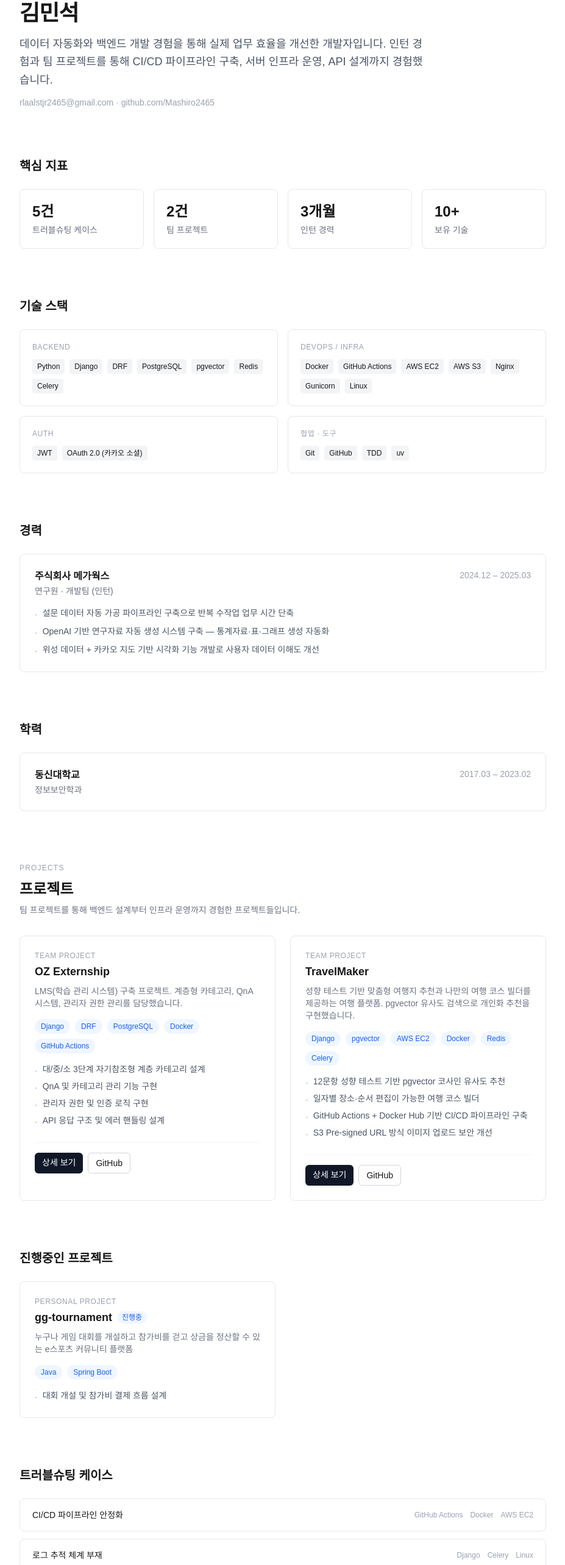
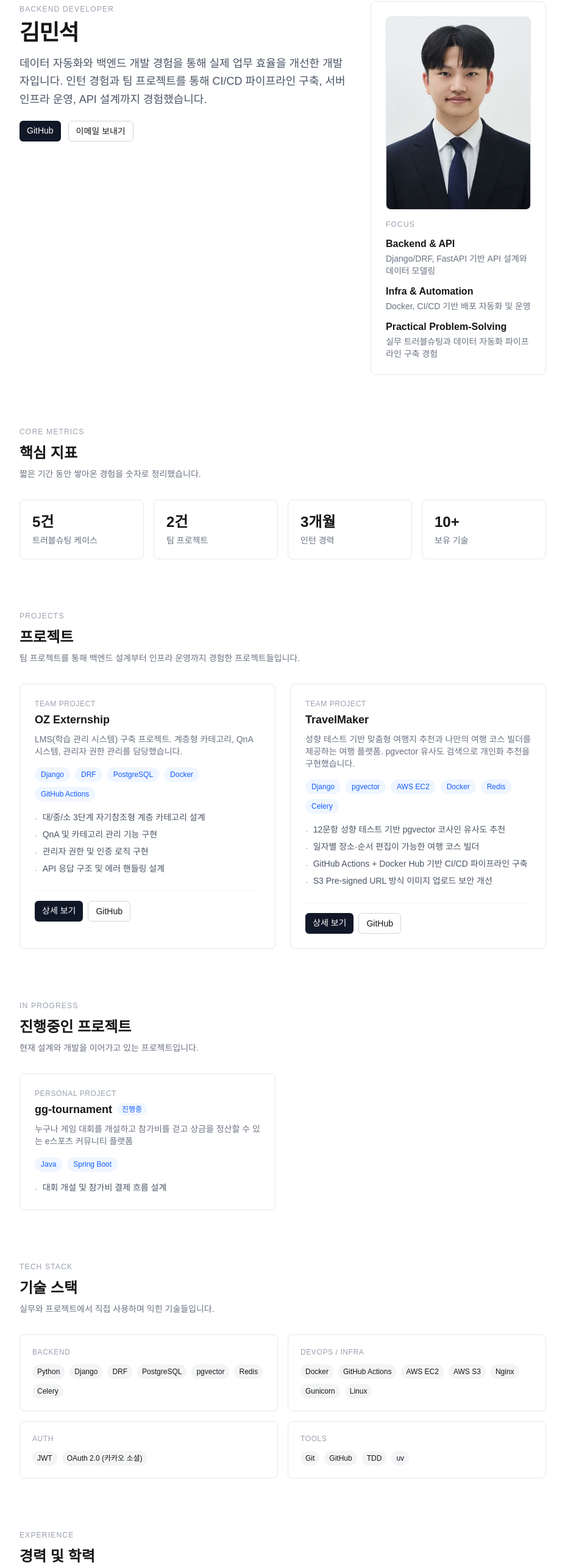
Before and after one commit to Mashiro2465/portfolio, a Next.js app: page / in a window 1280 px wide. Shown: the part 119-2685 px from the top of the page at 61% size, without its empty margins (176-1103 px from the left). Built offline with nearby package versions, Linux system fonts and the light colour scheme.

Commit message:
Hero 섹션에 라벨, 버튼, 사진, Focus 패널 추가

```diff
--- a/app/page.tsx
+++ b/app/page.tsx
@@ -1,6 +1,24 @@
 import Link from 'next/link'
+import Image from 'next/image'
 import { ProjectCard } from '@/components/ProjectCard'
+import { SectionHeader } from '@/components/SectionHeader'
+import { Badge } from '@/components/Badge'
 import { projects, inProgressProjects } from '@/lib/projects'
+
+const focusAreas = [
+  {
+    title: 'Backend & API',
+    description: 'Django/DRF, FastAPI 기반 API 설계와 데이터 모델링',
+  },
+  {
+    title: 'Infra & Automation',
+    description: 'Docker, CI/CD 기반 배포 자동화 및 운영',
+  },
+  {
+    title: 'Practical Problem-Solving',
+    description: '실무 트러블슈팅과 데이터 자동화 파이프라인 구축 경험',
+  },
+]
 
 const metrics = [
   { label: '트러블슈팅 케이스', value: '5건' },
@@ -23,7 +41,7 @@ const skills = [
     items: ['JWT', 'OAuth 2.0 (카카오 소셜)'],
   },
   {
-    category: '협업 · 도구',
+    category: 'Tools',
     items: ['Git', 'GitHub', 'TDD', 'uv'],
   },
 ]
@@ -73,26 +91,71 @@ export default function HomePage() {
   return (
     <main className="max-w-4xl mx-auto px-4 py-16 space-y-20">
       {/* Hero */}
-      <section>
-        <h1 className="text-4xl font-bold tracking-tight mb-4">김민석</h1>
+      <section className="flex flex-col md:flex-row items-start gap-8">
+        <div className="flex-1">
+          <span className="text-xs uppercase tracking-widest text-gray-400">
+            Backend Developer
+          </span>
+          <h1 className="text-4xl font-bold tracking-tight mt-2 mb-4">김민석</h1>
           <p className="text-lg text-gray-600 dark:text-gray-400 max-w-2xl leading-relaxed">
             데이터 자동화와 백엔드 개발 경험을 통해 실제 업무 효율을 개선한 개발자입니다.
             인턴 경험과 팀 프로젝트를 통해 CI/CD 파이프라인 구축, 서버 인프라 운영,
             API 설계까지 경험했습니다.
           </p>
-        <p className="text-sm text-gray-400 mt-3">
-          rlaalstjr2465@gmail.com · <a href="https://github.com/Mashiro2465" target="_blank" rel="noopener noreferrer" className="hover:underline">github.com/Mashiro2465</a>
-        </p>
+          <div className="flex gap-3 mt-5">
+            <a
+              href="https://github.com/Mashiro2465"
+              target="_blank"
+              rel="noopener noreferrer"
+              className="text-sm px-3 py-1.5 rounded-md bg-gray-900 text-white hover:bg-gray-700 dark:bg-white dark:text-gray-900 dark:hover:bg-gray-200 transition-colors"
+            >
+              GitHub
+            </a>
+            <a
+              href="mailto:rlaalstjr2465@gmail.com"
+              className="text-sm px-3 py-1.5 rounded-md border border-gray-300 dark:border-gray-600 hover:bg-gray-50 dark:hover:bg-gray-900 transition-colors"
+            >
+              이메일 보내기
+            </a>
+          </div>
+        </div>
+        <div className="w-72 shrink-0 border border-gray-200 dark:border-gray-700 rounded-lg p-6">
+          <div className="relative w-full aspect-[3/4] rounded-lg border border-gray-200 dark:border-gray-700 overflow-hidden">
+            <Image
+              src="/profile.jpg"
+              alt="김민석 프로필 사진"
+              fill
+              sizes="240px"
+              className="object-cover object-top"
+              priority
+            />
+          </div>
+          <div className="text-xs font-medium text-gray-400 uppercase tracking-widest mt-4">
+            Focus
+          </div>
+          <div className="space-y-3 mt-3">
+            {focusAreas.map(({ title, description }) => (
+              <div key={title}>
+                <h3 className="font-semibold">{title}</h3>
+                <p className="text-sm text-gray-500 mt-0.5">{description}</p>
+              </div>
+            ))}
+          </div>
+        </div>
       </section>
 
       {/* Key Metrics */}
       <section>
-        <h2 className="text-xl font-semibold mb-6">핵심 지표</h2>
+        <SectionHeader
+          label="Core Metrics"
+          title="핵심 지표"
+          description="짧은 기간 동안 쌓아온 경험을 숫자로 정리했습니다."
+        />
         <div className="grid grid-cols-2 sm:grid-cols-4 gap-4">
           {metrics.map(({ label, value }) => (
             <div
               key={label}
-              className="border border-gray-200 dark:border-gray-700 rounded-lg p-5"
+              className="border border-gray-200 dark:border-gray-700 rounded-lg p-5 transition-all duration-200 hover:shadow-md hover:-translate-y-0.5"
             >
               <div className="text-2xl font-bold">{value}</div>
               <div className="text-sm text-gray-500 mt-1">{label}</div>
@@ -101,26 +164,55 @@ export default function HomePage() {
         </div>
       </section>
 
+      {/* Projects */}
+      <section>
+        <SectionHeader
+          label="Projects"
+          title="프로젝트"
+          description="팀 프로젝트를 통해 백엔드 설계부터 인프라 운영까지 경험한 프로젝트들입니다."
+        />
+        <div className="grid grid-cols-1 md:grid-cols-2 gap-6">
+          {projects.map((project) => (
+            <ProjectCard key={project.href} {...project} />
+          ))}
+        </div>
+      </section>
+
+      {/* In Progress */}
+      <section>
+        <SectionHeader
+          label="In Progress"
+          title="진행중인 프로젝트"
+          description="현재 설계와 개발을 이어가고 있는 프로젝트입니다."
+        />
+        <div className="grid grid-cols-1 md:grid-cols-2 gap-6">
+          {inProgressProjects.map((project) => (
+            <ProjectCard key={project.title} {...project} />
+          ))}
+        </div>
+      </section>
+
       {/* Skills */}
       <section>
-        <h2 className="text-xl font-semibold mb-6">기술 스택</h2>
+        <SectionHeader
+          label="Tech Stack"
+          title="기술 스택"
+          description="실무와 프로젝트에서 직접 사용하며 익힌 기술들입니다."
+        />
         <div className="grid sm:grid-cols-2 gap-4">
           {skills.map(({ category, items }) => (
             <div
               key={category}
-              className="border border-gray-200 dark:border-gray-700 rounded-lg p-5"
+              className="border border-gray-200 dark:border-gray-700 rounded-lg p-5 transition-all duration-200 hover:shadow-md hover:-translate-y-0.5"
             >
               <div className="text-xs font-medium text-gray-400 uppercase tracking-wider mb-3">
                 {category}
               </div>
               <div className="flex flex-wrap gap-2">
                 {items.map((item) => (
-                  <span
-                    key={item}
-                    className="text-xs bg-gray-100 dark:bg-gray-800 px-2 py-1 rounded"
-                  >
+                  <Badge key={item} variant="gray" className="px-2 py-1">
                     {item}
-                  </span>
+                  </Badge>
                 ))}
               </div>
             </div>
@@ -128,14 +220,18 @@ export default function HomePage() {
         </div>
       </section>
 
-      {/* Experience */}
+      {/* Experience & Education */}
       <section>
-        <h2 className="text-xl font-semibold mb-6">경력</h2>
+        <SectionHeader
+          label="Experience"
+          title="경력 및 학력"
+          description="인턴으로 실무를 경험하고, 정보보안을 전공하며 개발의 기초를 다졌습니다."
+        />
         <div className="space-y-4">
           {experiences.map(({ company, role, period, items }) => (
             <div
               key={company}
-              className="border border-gray-200 dark:border-gray-700 rounded-lg p-6"
+              className="border border-gray-200 dark:border-gray-700 rounded-lg p-6 transition-all duration-200 hover:shadow-md hover:-translate-y-0.5"
             >
               <div className="flex items-start justify-between mb-4">
                 <div>
@@ -154,13 +250,7 @@ export default function HomePage() {
               </ul>
             </div>
           ))}
-        </div>
-      </section>
-
-      {/* Education */}
-      <section>
-        <h2 className="text-xl font-semibold mb-6">학력</h2>
-        <div className="border border-gray-200 dark:border-gray-700 rounded-lg p-6">
+          <div className="border border-gray-200 dark:border-gray-700 rounded-lg p-6 transition-all duration-200 hover:shadow-md hover:-translate-y-0.5">
             <div className="flex items-start justify-between">
               <div>
                 <h3 className="font-semibold">동신대학교</h3>
@@ -169,52 +259,29 @@ export default function HomePage() {
               <span className="text-sm text-gray-400 shrink-0 ml-4">2017.03 – 2023.02</span>
             </div>
           </div>
-      </section>
-
-      {/* Projects */}
-      <section>
-        <div className="mb-8">
-          <span className="text-xs font-medium text-gray-400 uppercase tracking-widest">
-            Projects
-          </span>
-          <h2 className="text-2xl font-bold mt-2">프로젝트</h2>
-          <p className="text-sm text-gray-500 mt-2 max-w-2xl">
-            팀 프로젝트를 통해 백엔드 설계부터 인프라 운영까지 경험한 프로젝트들입니다.
-          </p>
-        </div>
-        <div className="grid grid-cols-1 md:grid-cols-2 gap-6">
-          {projects.map((project) => (
-            <ProjectCard key={project.href} {...project} />
-          ))}
-        </div>
-      </section>
-
-      {/* In Progress */}
-      <section>
-        <h2 className="text-xl font-semibold mb-6">진행중인 프로젝트</h2>
-        <div className="grid grid-cols-1 md:grid-cols-2 gap-6">
-          {inProgressProjects.map((project) => (
-            <ProjectCard key={project.title} {...project} />
-          ))}
         </div>
       </section>
 
       {/* Troubleshooting Cases */}
       <section id="cases">
-        <h2 className="text-xl font-semibold mb-6">트러블슈팅 케이스</h2>
+        <SectionHeader
+          label="Troubleshooting"
+          title="트러블슈팅 케이스"
+          description="실무에서 마주친 문제를 원인 분석부터 해결까지 정리했습니다."
+        />
         <div className="space-y-3">
           {cases.map(({ slug, title, tags }) => (
             <Link
               key={slug}
               href={`/cases/${slug}`}
-              className="flex items-center justify-between border border-gray-200 dark:border-gray-700 rounded-lg px-5 py-4 hover:bg-gray-50 dark:hover:bg-gray-900 transition-colors"
+              className="flex items-center justify-between border border-gray-200 dark:border-gray-700 rounded-lg px-5 py-4 hover:bg-gray-50 dark:hover:bg-gray-900 hover:shadow-md transition-all duration-200"
             >
               <span className="font-medium text-sm">{title}</span>
               <div className="flex gap-3">
                 {tags.map((t) => (
-                  <span key={t} className="text-xs text-gray-400">
+                  <Badge key={t} variant="gray" className="text-gray-400 px-2 py-1">
                     {t}
-                  </span>
+                  </Badge>
                 ))}
               </div>
             </Link>
--- /dev/null
+++ b/components/Badge.tsx
@@ -0,0 +1,22 @@
+import type { ReactNode } from 'react'
+
+type BadgeVariant = 'blue' | 'gray'
+
+const variantStyles: Record<BadgeVariant, string> = {
+  blue: 'bg-blue-50 text-blue-600 dark:bg-blue-950 dark:text-blue-300',
+  gray: 'bg-gray-100 dark:bg-gray-800',
+}
+
+interface BadgeProps {
+  children: ReactNode
+  variant?: BadgeVariant
+  className?: string
+}
+
+export function Badge({ children, variant = 'blue', className = '' }: BadgeProps) {
+  return (
+    <span className={`text-xs rounded-full ${variantStyles[variant]} ${className}`}>
+      {children}
+    </span>
+  )
+}
--- /dev/null
+++ b/components/SectionHeader.tsx
@@ -0,0 +1,19 @@
+interface SectionHeaderProps {
+  label: string
+  title: string
+  description?: string
+}
+
+export function SectionHeader({ label, title, description }: SectionHeaderProps) {
+  return (
+    <div className="mb-8">
+      <span className="text-xs font-medium text-gray-400 uppercase tracking-widest">
+        {label}
+      </span>
+      <h2 className="text-2xl font-bold mt-2">{title}</h2>
+      {description && (
+        <p className="text-sm text-gray-500 mt-2 max-w-2xl">{description}</p>
+      )}
+    </div>
+  )
+}
```
Also changed, not shown: components/ProjectCard.tsx (+4 -8 lines), public/profile.jpg (added). Lines whose indentation alone changed are shown as unchanged.
